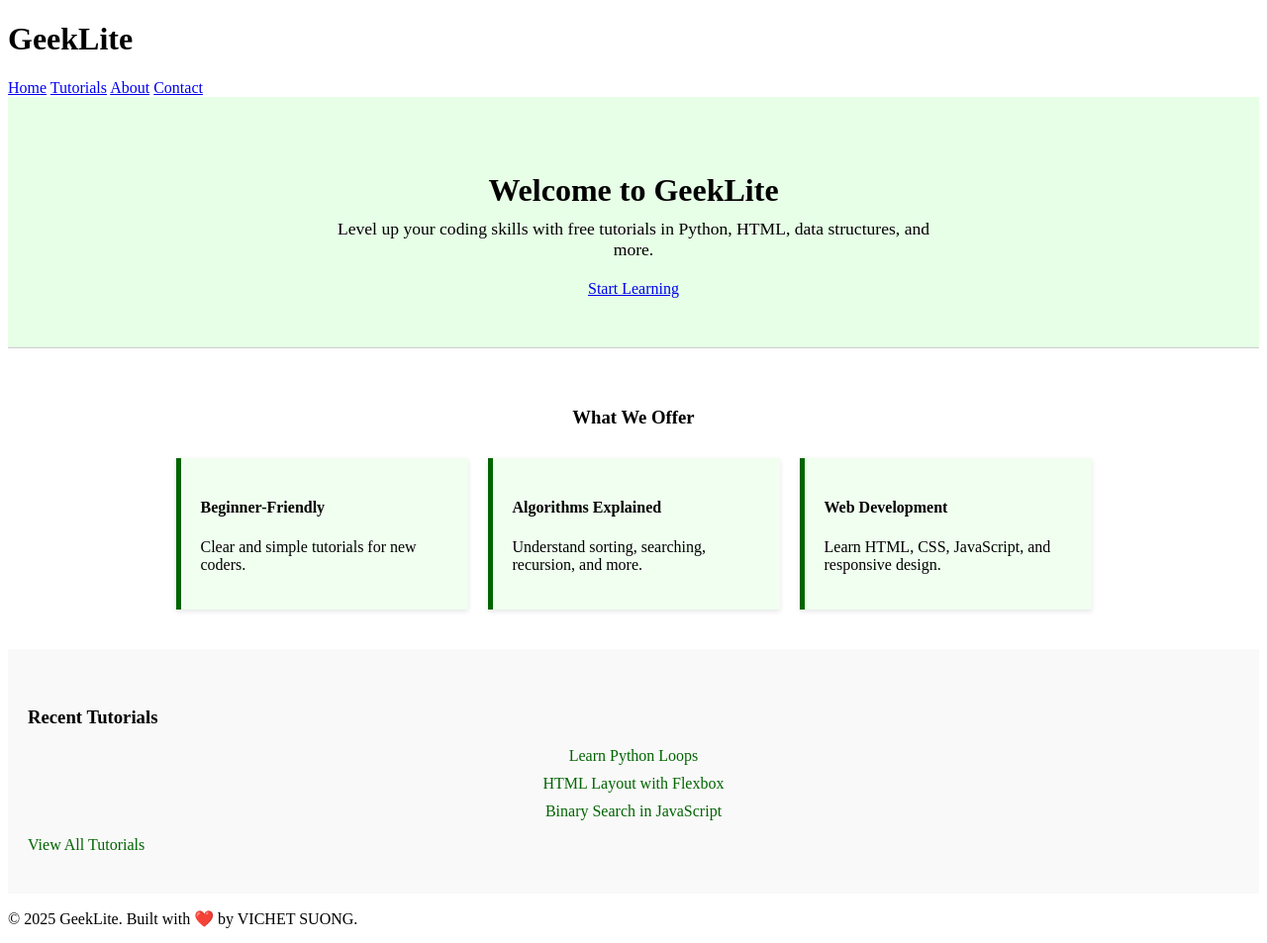
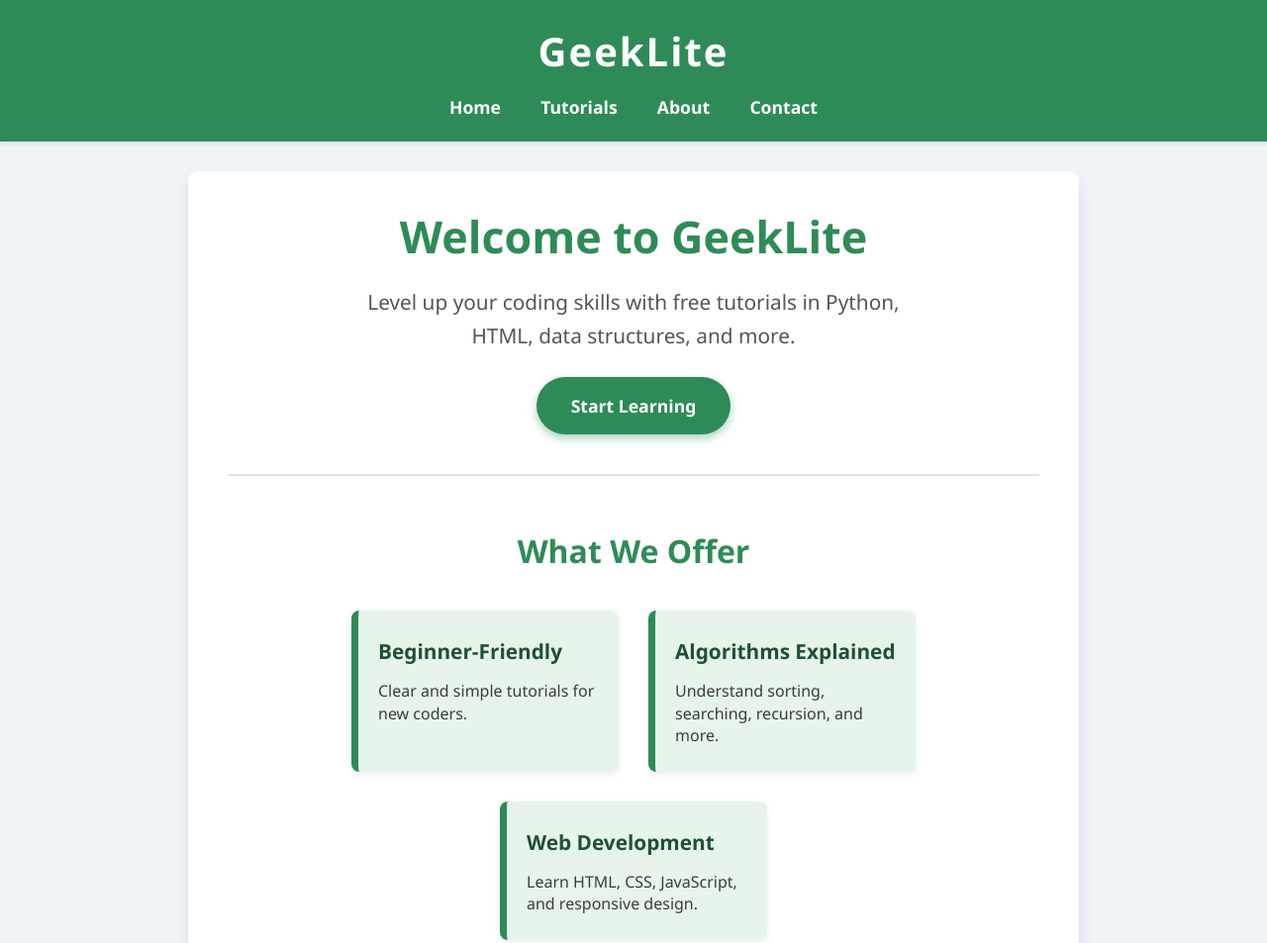
Before and after one commit to Vichet12345/geeklite, a plain HTML site: page index.html in a window 1280 px wide. Shown: the top 953 px of the page at 99% size. Drawn offline with Linux system fonts and the light colour scheme.

Commit message:
Add files via upload

```diff
--- a/style.css
+++ b/style.css
@@ -1,69 +1,216 @@
+/* Reset some default styles */
+* {
+  box-sizing: border-box;
+  margin: 0;
+  padding: 0;
+}
+
+/* Body and general fonts */
+body {
+  font-family: 'Segoe UI', Tahoma, Geneva, Verdana, sans-serif;
+  background-color: #f0f4f8;
+  color: #333;
+  line-height: 1.6;
+}
+
+/* Header */
+header {
+  background-color: #2e8b57; /* sea green */
+  padding: 20px 0;
+  text-align: center;
+  color: white;
+  box-shadow: 0 2px 5px rgba(0,0,0,0.1);
+}
+
+/* Site title */
+header h1 {
+  font-weight: 700;
+  font-size: 2.5rem;
+  letter-spacing: 2px;
+}
+
+/* Navigation menu */
+nav {
+  margin-top: 10px;
+}
+
+nav a {
+  color: white;
+  margin: 0 18px;
+  font-weight: 600;
+  text-decoration: none;
+  font-size: 1.1rem;
+  transition: color 0.3s ease;
+}
+
+nav a:hover,
+nav a:focus {
+  color: #a9d5ab;
+}
+
+/* Main content */
+main {
+  max-width: 900px;
+  margin: 30px auto;
+  background: white;
+  padding: 30px 40px;
+  border-radius: 10px;
+  box-shadow: 0 10px 15px rgba(0,0,0,0.1);
+}
+
 /* Hero section */
 .hero {
   text-align: center;
-  padding: 50px 20px;
-  background: #e6ffe6;
-  border-bottom: 1px solid #ccc;
+  padding-bottom: 40px;
+  border-bottom: 2px solid #e0e0e0;
 }
 
 .hero h2 {
-  font-size: 2rem;
-  margin-bottom: 10px;
+  font-size: 2.8rem;
+  margin-bottom: 15px;
+  color: #2e8b57;
 }
 
 .hero p {
+  font-size: 1.3rem;
+  max-width: 600px;
+  margin: 0 auto 25px;
+  color: #555;
+}
+
+/* Call to action button */
+.cta-button {
+  display: inline-block;
+  background-color: #2e8b57;
+  color: white;
+  padding: 15px 35px;
   font-size: 1.1rem;
-  max-width: 600px;
-  margin: 0 auto 20px;
+  border-radius: 30px;
+  text-decoration: none;
+  font-weight: 600;
+  box-shadow: 0 4px 10px rgba(46,139,87,0.4);
+  transition: background-color 0.3s ease, box-shadow 0.3s ease;
+}
+
+.cta-button:hover,
+.cta-button:focus {
+  background-color: #276c46;
+  box-shadow: 0 6px 14px rgba(39,108,70,0.6);
 }
 
 /* Features section */
 .features {
-  padding: 40px 20px;
-  background: #fff;
+  margin-top: 50px;
 }
 
 .features h3 {
   text-align: center;
-  margin-bottom: 30px;
+  font-size: 2rem;
+  margin-bottom: 35px;
+  color: #2e8b57;
 }
 
+/* Features grid */
 .feature-grid {
   display: flex;
+  gap: 30px;
+  justify-content: center;
   flex-wrap: wrap;
-  justify-content: center;
-  gap: 20px;
 }
 
 .feature-box {
-  background: #f0fff0;
-  padding: 20px;
-  border-left: 5px solid #006400;
-  width: 250px;
-  box-shadow: 0 2px 5px rgba(0,0,0,0.1);
+  background: #e6f4ea;
+  padding: 25px 20px;
+  border-left: 7px solid #2e8b57;
+  border-radius: 8px;
+  width: 270px;
+  box-shadow: 0 3px 7px rgba(0,0,0,0.07);
+  transition: transform 0.3s ease;
+}
+
+.feature-box:hover,
+.feature-box:focus-within {
+  transform: translateY(-6px);
+}
+
+.feature-box h4 {
+  margin-bottom: 12px;
+  color: #205032;
+  font-weight: 700;
+  font-size: 1.3rem;
+}
+
+.feature-box p {
+  color: #3c3c3c;
+  font-size: 1rem;
+  line-height: 1.4;
 }
 
 /* Recent tutorials */
 .recent-tutorials {
-  padding: 40px 20px;
-  background: #f9f9f9;
+  margin-top: 50px;
+  text-align: center;
+}
+
+.recent-tutorials h3 {
+  font-size: 2rem;
+  margin-bottom: 20px;
+  color: #2e8b57;
 }
 
 .recent-tutorials ul {
   list-style: none;
   padding: 0;
-  text-align: center;
+  margin-bottom: 25px;
 }
 
 .recent-tutorials li {
-  margin: 10px 0;
+  margin: 12px 0;
+  font-size: 1.1rem;
 }
 
 .recent-tutorials a {
-  color: #006400;
+  color: #276c46;
   text-decoration: none;
+  transition: color 0.3s ease;
 }
 
-.recent-tutorials a:hover {
+.recent-tutorials a:hover,
+.recent-tutorials a:focus {
   text-decoration: underline;
+  color: #2e8b57;
 }
+
+/* Footer */
+footer {
+  background-color: #d3e4cd;
+  text-align: center;
+  padding: 15px 10px;
+  margin-top: 60px;
+  font-weight: 600;
+  color: #205032;
+  border-top: 1px solid #c2d1b8;
+  font-size: 0.9rem;
+}
+
+/* Responsive for small devices */
+@media (max-width: 600px) {
+  main {
+    margin: 20px 15px;
+    padding: 25px 20px;
+  }
+
+  .feature-grid {
+    flex-direction: column;
+    align-items: center;
+  }
+
+  .feature-box {
+    width: 90%;
+  }
+
+  nav a {
+    display: inline-block;
+    margin: 8px 12px;
+  }
+}
```
